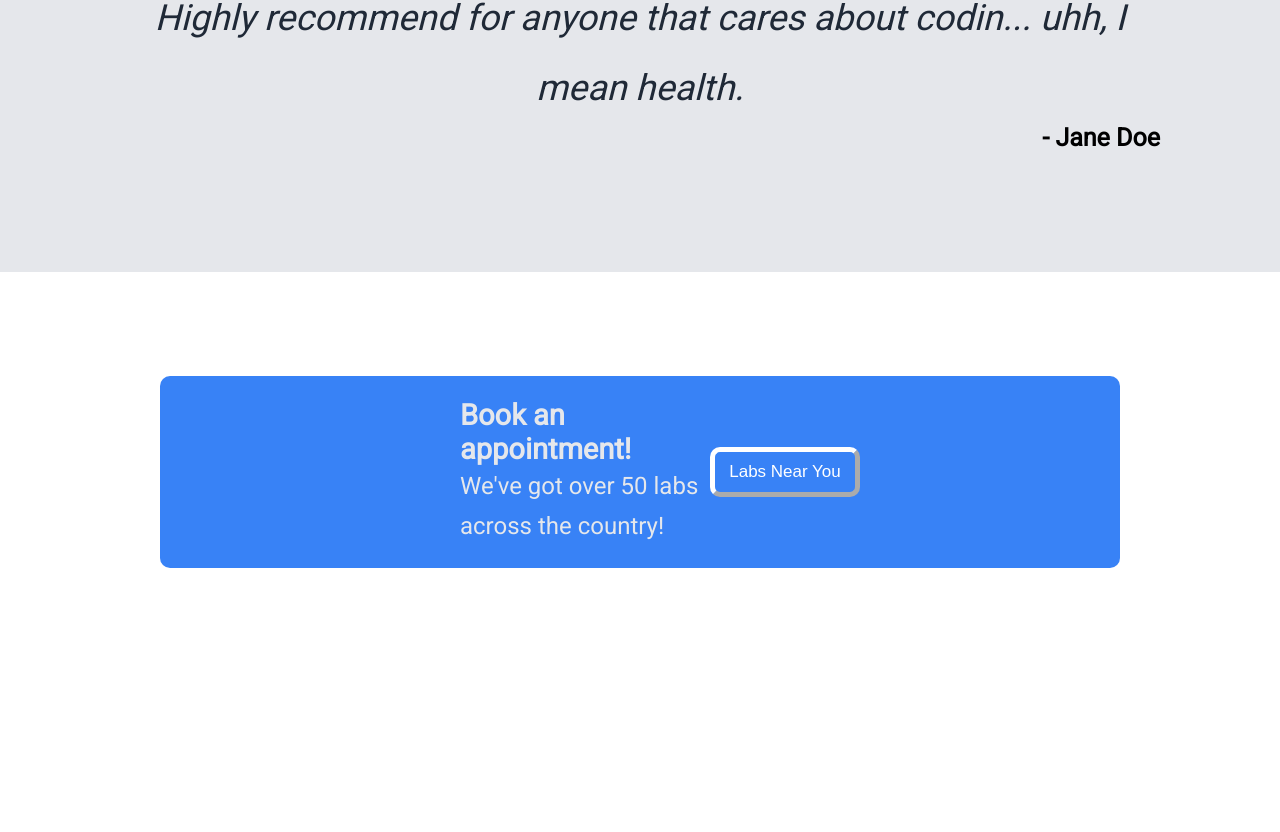
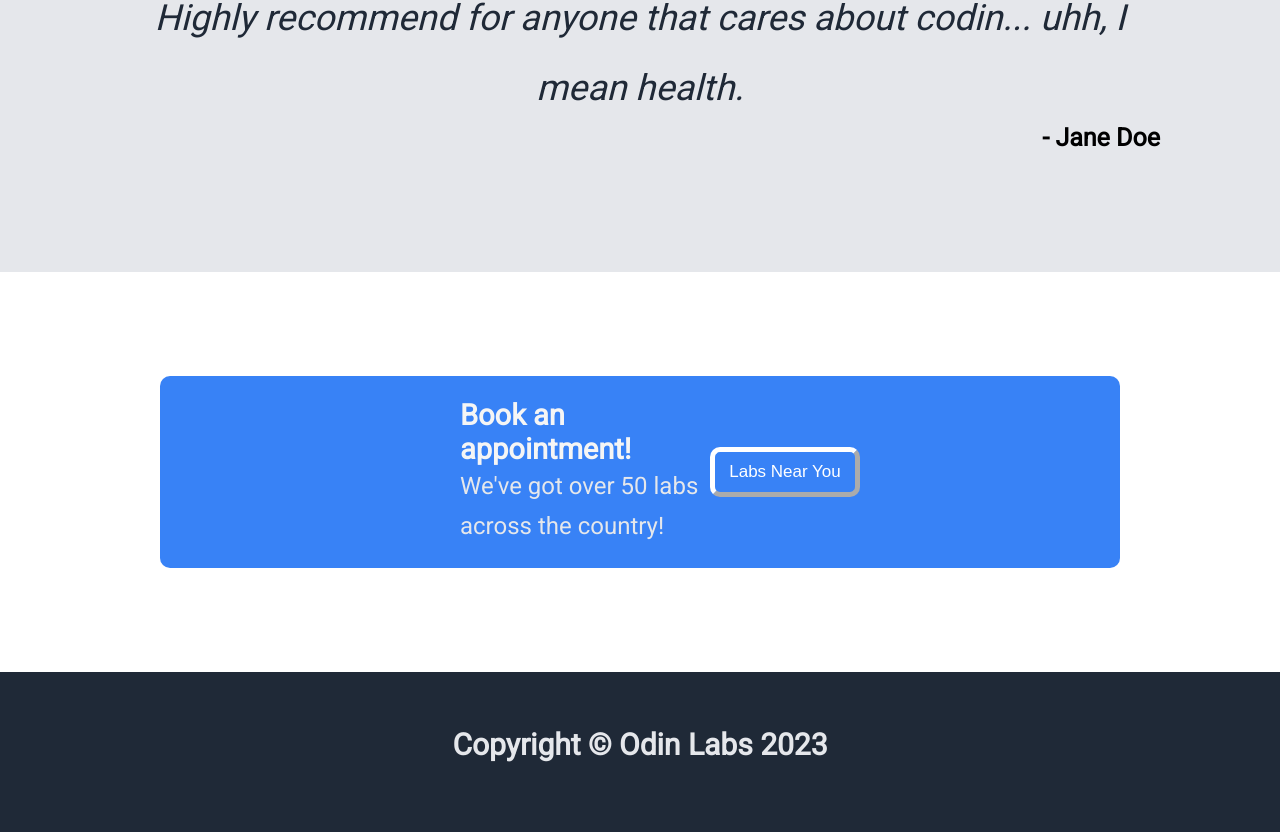
Before and after one commit to TankEngine-ish/Landing_Page, a plain HTML site: page index.html in a window 1280 px wide. Shown: the part 1675-2507 px from the top of the page. Before the commit the page ends 2347 px from the top, so only its background shows below. Drawn offline with Linux system fonts and the light colour scheme.

Commit message:
Project_Finished

```diff
--- a/index.html
+++ b/index.html
@@ -14,7 +14,7 @@
         <div class="top_bar">
 
             <div class="header_left">
-            <h1 id="header_title">Odin Lab</h1>
+            <h1 id="header_title">Odin Labs</h1>
             </div>
 
             <div class="header_right">
@@ -29,7 +29,7 @@
             <div class="second_section">
                 <div class="left_section">
                 <h1 class="second_header_title"> Results You Can Trust</h1>
-                <p>Odin Lab is a medical facility that's fully equipped<br>
+                <p>Odin Labs are medical facilities that're fully equipped<br>
                 to provide a wide range of out-of-hospital care and services</p>
                 <button type="button" class="first_button">Home Visit</button>
                 </div>
@@ -45,8 +45,10 @@
         <h2>Popular Tests</h2>
         <div class="box_container">
 
+
             <div class="boxes_with_text">
                 <div class="box_square"></div>
+
                     <p class="box_text">Testosterone</p>
             </div>
 
@@ -74,7 +76,7 @@
 
     <div class="fourth_section">
     <div class ="testimony">
-        <p class="quotes"> The Odin labs are single handedly the best private blood analysis clinic in the country in my opinion,<br>
+        <p class="quotes"> Odin Labs are single handedly the best private blood analysis clinic in the country in my opinion,<br>
             the service & knowledge is second to none.<br>
             Highly recommend for anyone that cares about codin... uhh, I mean health. </p>
         <h4>- Jane Doe</h4>
@@ -98,6 +100,12 @@
 </div>
 
 
+<div class="footer">
+    <div class="last_title">
+    <h5>Copyright © Odin Labs 2023</h5>
+    </div>
+</div>
+
 
 
 
--- a/style.css
+++ b/style.css
@@ -121,6 +121,7 @@ h2 {
     height:120px;
 }
 
+
 .boxes_with_text {
     display:flex;
     align-items:center;
@@ -182,7 +183,7 @@ h4 {
 
 h3 {
     font-size:29px;
-    color:#e5e7eb;
+    color:whitesmoke;
 }
 
 .right_side {
@@ -202,3 +203,20 @@ h3 {
     font-size: 17px;
     border-color: white;
 }
+
+.footer {
+   background-color: #1F2937;
+   height:160px;
+}
+
+h5 {
+    color:#e5e7eb;
+    font-size:30px;
+    margin-top:55px;
+}
+
+.last_title{
+    display:flex;
+    justify-content:center;
+    align-items:center;
+}
```
